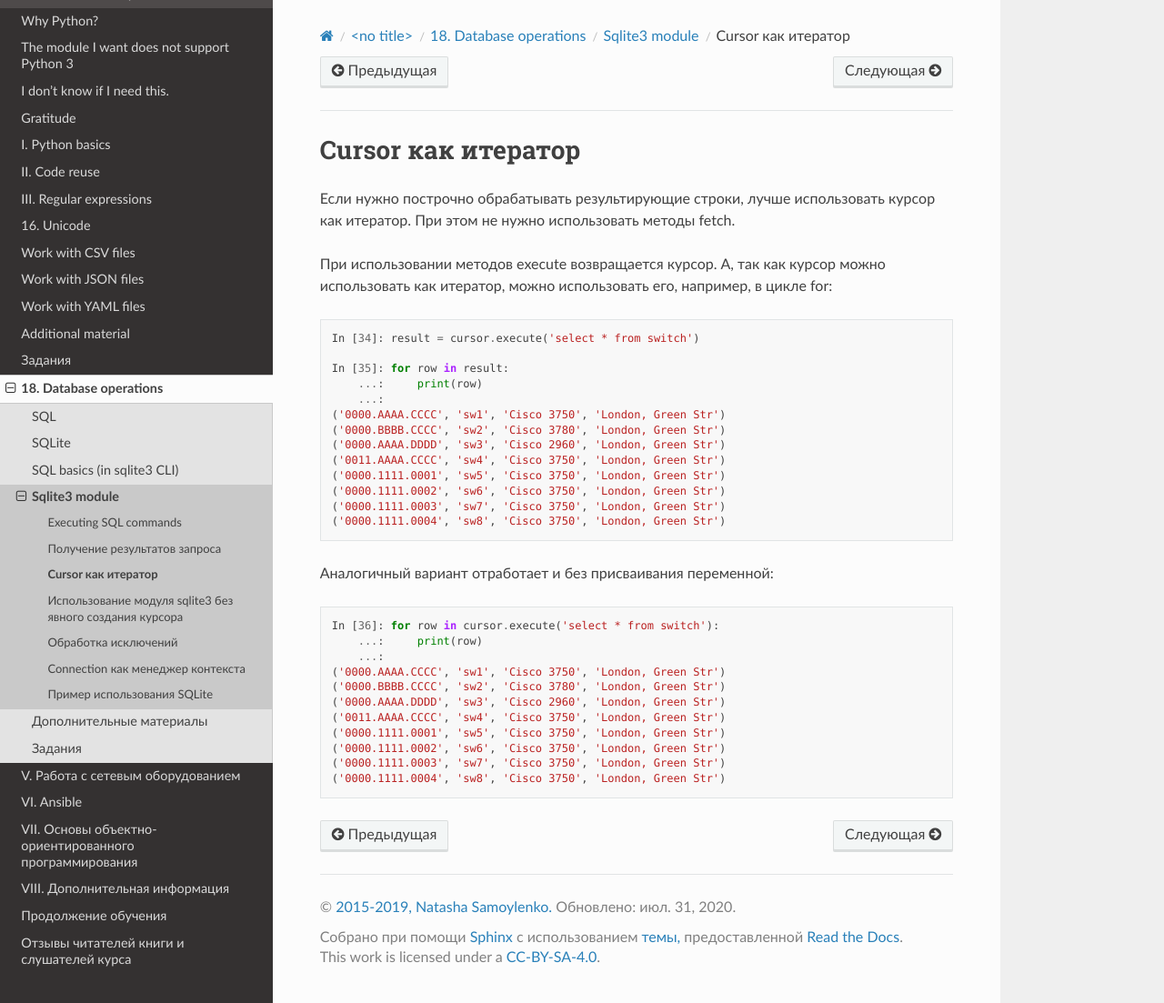
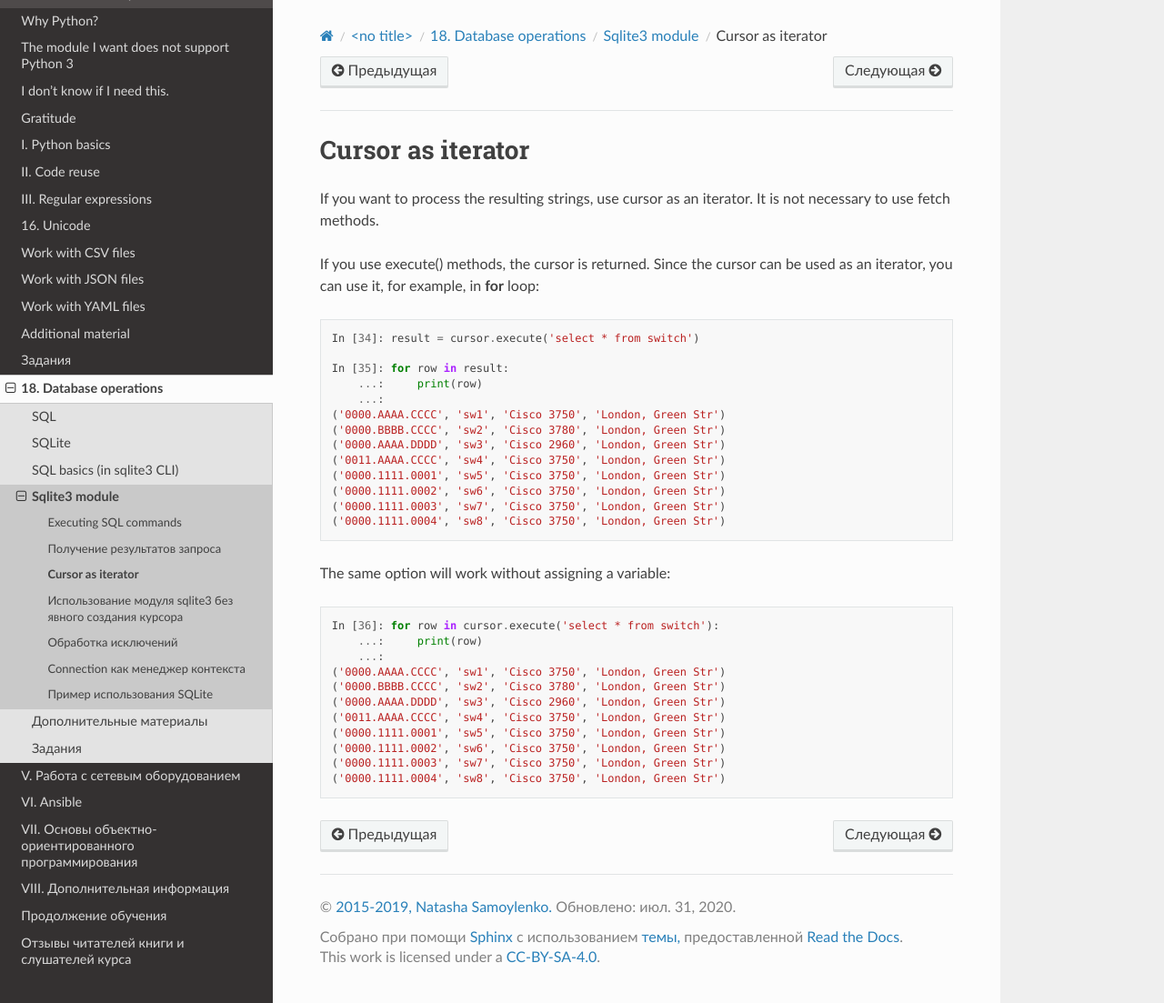
Before and after one commit to Aidar5/nattoeng, a Sphinx documentation site: the page built from docs/source/book/18_db/sqlite3_cursor_as_iterator.rst, in a window 1280 px wide and 1103 px high. Shown: the whole window at 91% size. Built offline with Sphinx 7.4.7 and the Read the Docs theme 2.0.0, drawn with Linux system fonts in a browser that asks for light colours; pages that are not in the unit, such as notebooks, are missing from menus.

Commit message:
Update sqlite3_cursor_as_iterator.rst

```diff
--- a/docs/source/book/18_db/sqlite3_cursor_as_iterator.rst
+++ b/docs/source/book/18_db/sqlite3_cursor_as_iterator.rst
@@ -1,13 +1,9 @@
-Cursor как итератор
+Cursor as iterator
 -------------------
 
-Если нужно построчно обрабатывать результирующие строки, лучше
-использовать курсор как итератор. При этом не нужно использовать методы
-fetch.
+If you want to process the resulting strings, use cursor as an iterator. It is not necessary to use fetch methods.
 
-При использовании методов execute возвращается курсор. А, так как курсор
-можно использовать как итератор, можно использовать его, например, в
-цикле for:
+If you use execute() methods, the cursor is returned. Since the cursor can be used as an iterator, you can use it, for example, in **for** loop:
 
 .. code:: python
 
@@ -25,7 +21,7 @@ fetch.
     ('0000.1111.0003', 'sw7', 'Cisco 3750', 'London, Green Str')
     ('0000.1111.0004', 'sw8', 'Cisco 3750', 'London, Green Str')
 
-Аналогичный вариант отработает и без присваивания переменной:
+The same option will work without assigning a variable:
 
 .. code:: python
 
```
